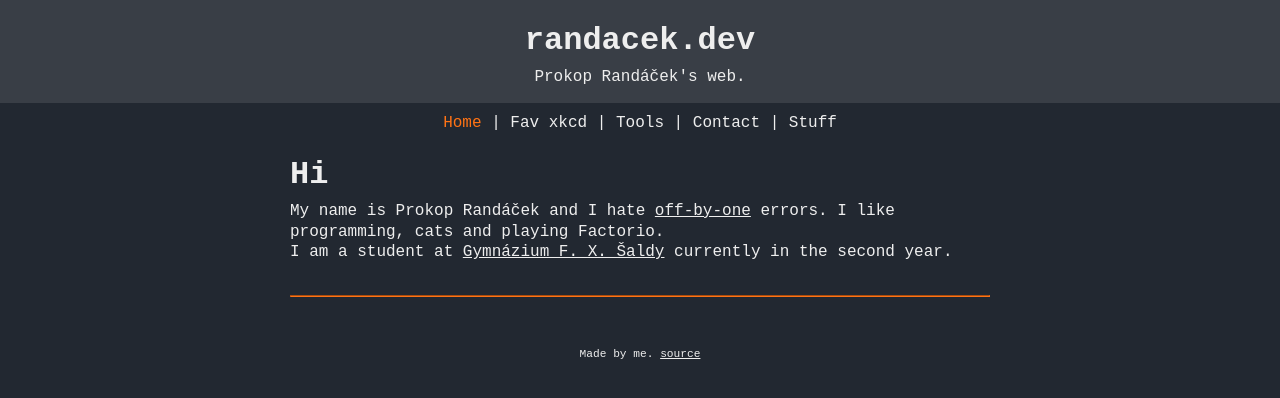
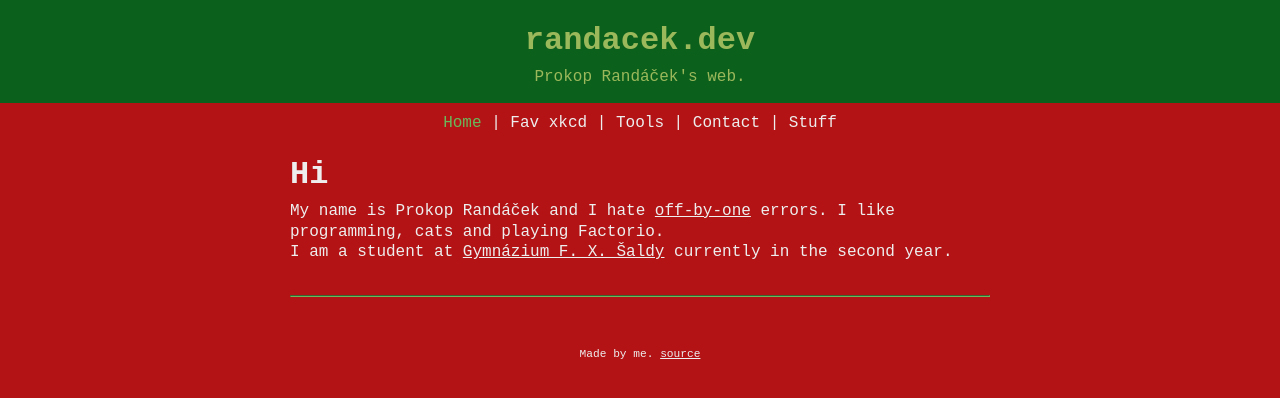
Before and after one commit to ProkopRandacek/randacek.dev, a Jekyll site: the page built from content/index.md, in a window 1280 px wide. Shown: the top 398 px of the page. Built offline with Jekyll 4.4.1, drawn with Linux system fonts in a browser that asks for light colours.

Commit message:
christmas colors

```diff
--- a/_layouts/default.html
+++ b/_layouts/default.html
@@ -12,6 +12,7 @@
 		{% endif %}
 
 		<link rel="stylesheet" href="/assets/styles.css"     type="text/css">
+		<link rel="stylesheet" href="/assets/christmas.css"  type="text/css">
 		{%- if page.syntax == 1 -%}
 		<link rel="stylesheet" href="/assets/syntax.css"     type="text/css">
 		{%- endif -%}
--- /dev/null
+++ b/assets/christmas.css
@@ -0,0 +1,5 @@
+body { background-color: #b31315; }
+.header { background-color: #0b601c; }
+hr { border-color: #6bb85b; }
+.navbar .current a { color: #6bb85b; }
+.header * { color: #9bb85b; }
```
Also changed, not shown: assets/styles.css (indentation only).
